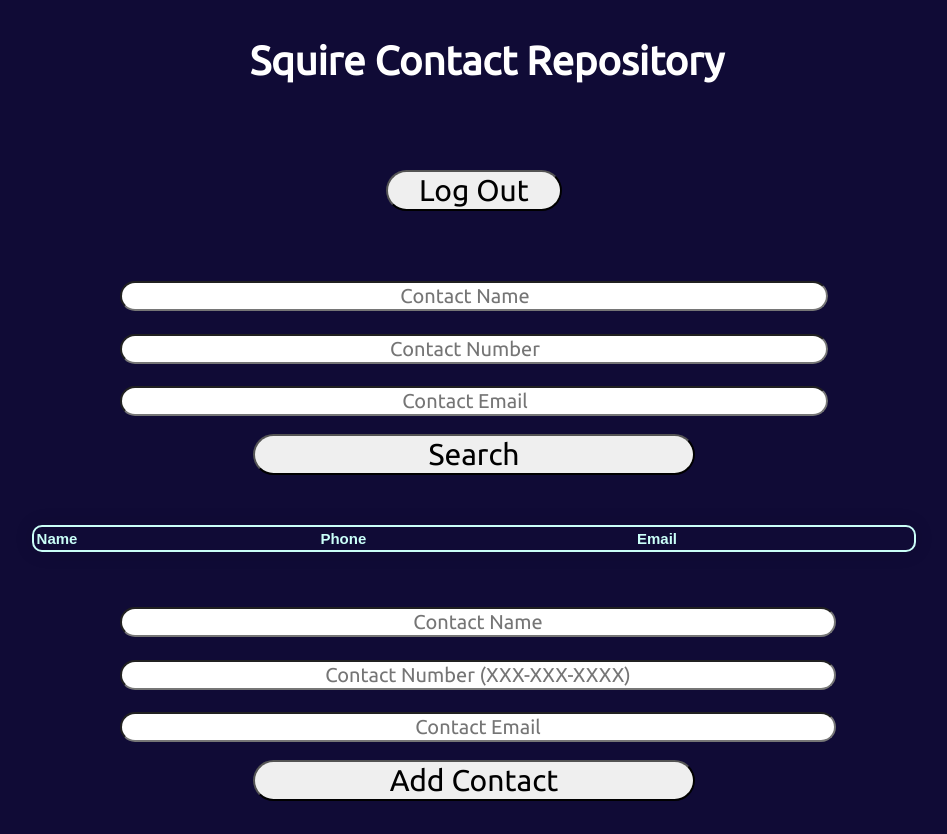
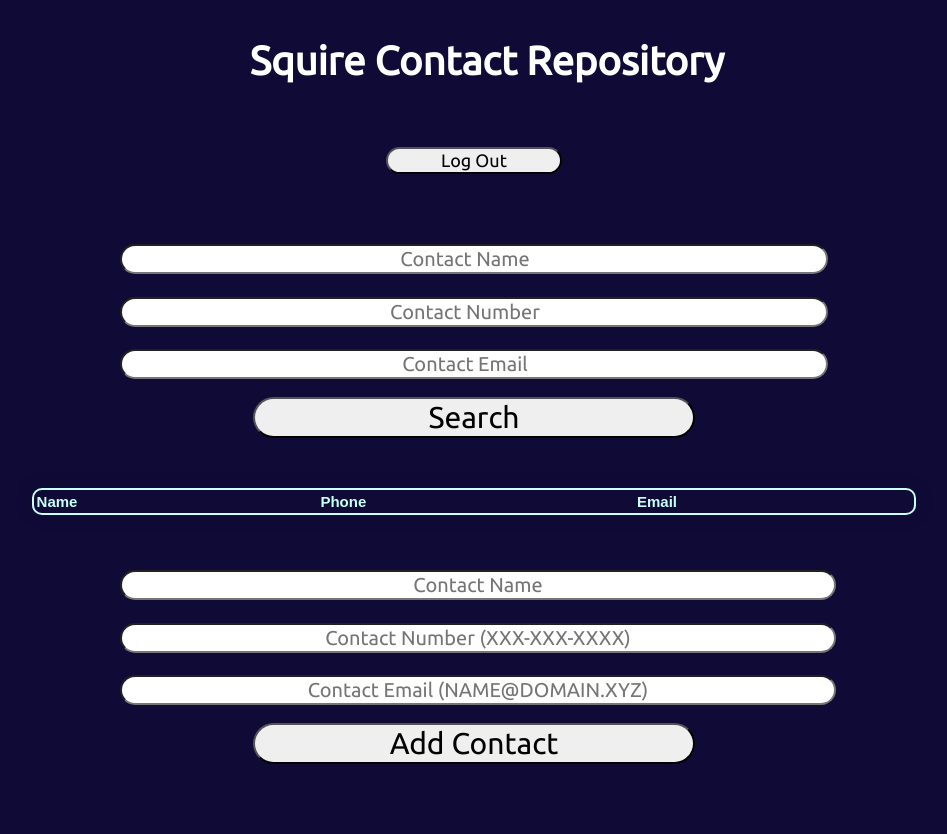
Before and after one commit to CATastrophic141/COP4331-F2023-G13-LAMP, a PHP site: page /html/search.html in a window 1280 px wide. Shown: the whole page, without its empty margins (191-1138 px from the left). After the commit the page ends 764 px from the top, so only its background shows below. Run offline with PHP 8.4, Linux system fonts and the light colour scheme; lists and menus that the app fills with data are empty.

Commit message:
HTML/CSS adjustments for search page

```diff
--- a/frontend/css/styles_searchPage.css
+++ b/frontend/css/styles_searchPage.css
@@ -284,3 +284,7 @@ td {
 input[type="search"], input[type="text"] {
     font-size: 20px;
 }
+
+#logoutButton {
+    font-size: 18px;
+}
--- a/frontend/html/search.html
+++ b/frontend/html/search.html
@@ -19,7 +19,6 @@
 <h1 id="title">Squire Contact Repository</h1>
 
 <div id="loggedInDiv">
-	<span id="userName"></span><br />
 	<button type="button" id="logoutButton" class="buttons" onclick="doLogout();"> Log Out </button>
 </div>
 
@@ -42,7 +41,7 @@
 	<p id="addMsg"> </p>
 	<input type="text" id="contactNameText" placeholder="Contact Name">
 	<input type="text" id="contactNumberText" placeholder="Contact Number (XXX-XXX-XXXX)">
-	<input type="text" id="contactEmailText" placeholder="Contact Email">
+	<input type="text" id="contactEmailText" placeholder="Contact Email (NAME@DOMAIN.XYZ)">
 	<button type="button" id="addContactButton" class="buttons" onclick="addContactTest();"> Add Contact </button><br />
 	<span id="contactAddResult"></span>
 
```
